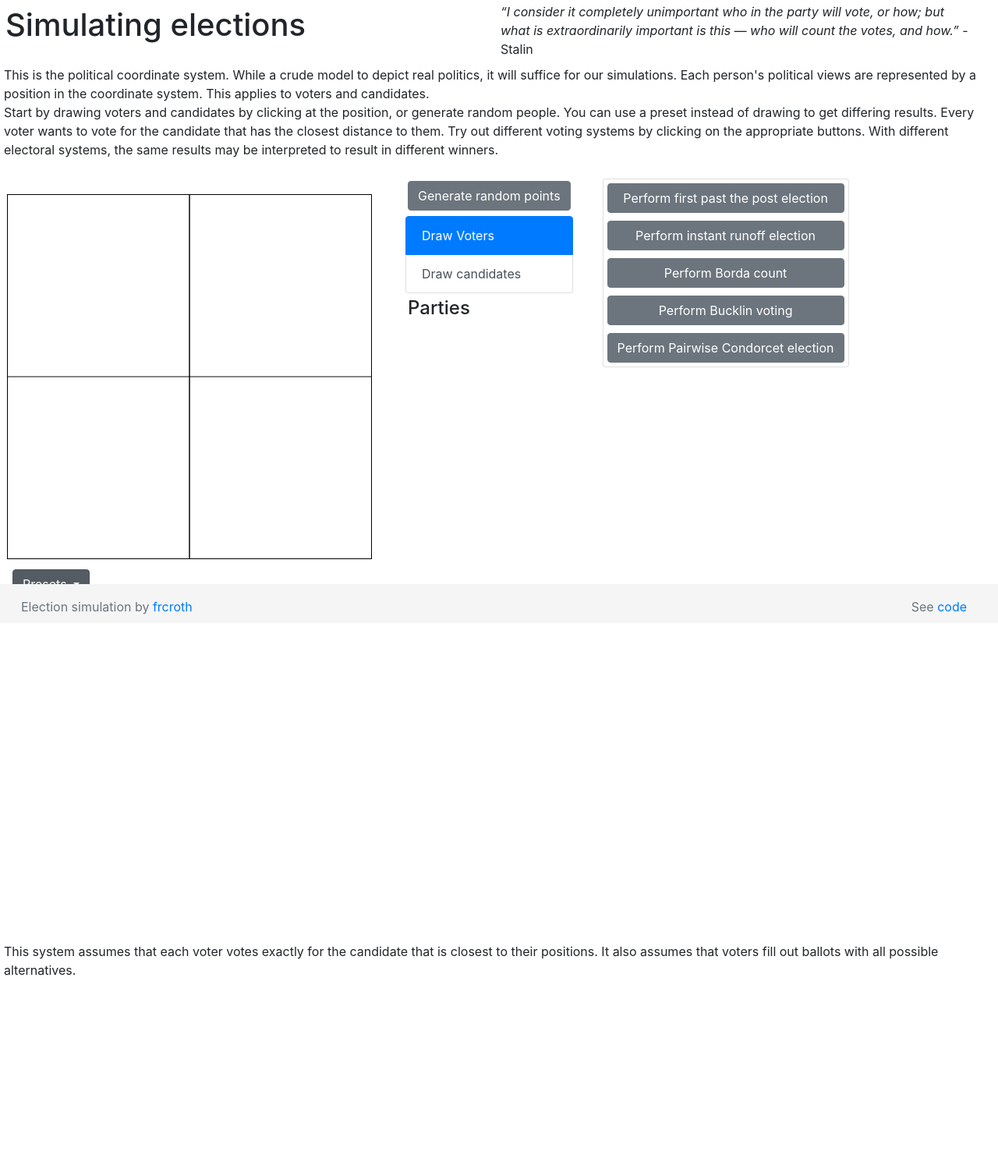
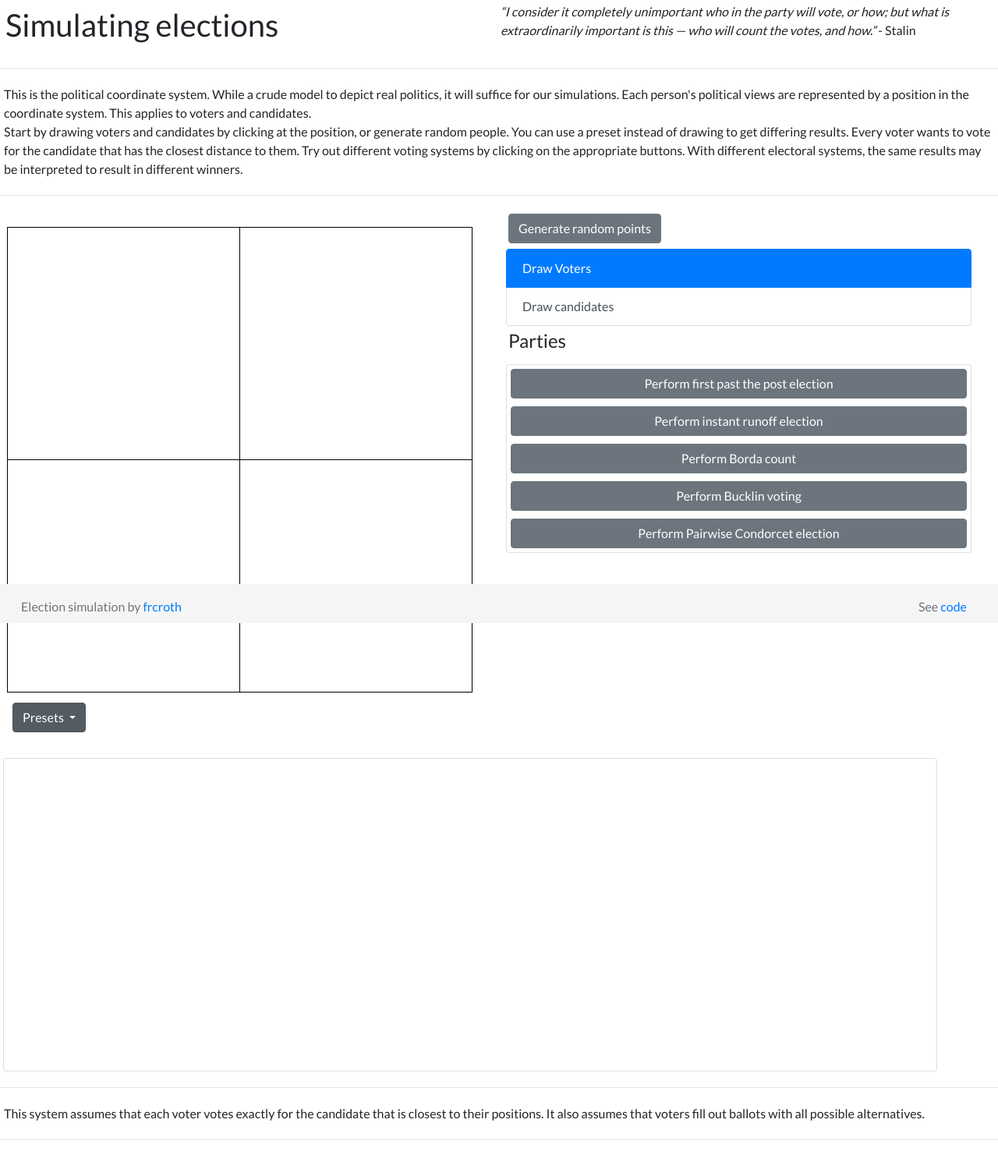
Before and after one commit to frcroth/elections, a plain HTML site: page index.html in a window 1280 px wide. Shown: the part 1-1500 px from the top of the page at 78% size. Before the commit the page ends 1278 px from the top, so only its background shows below. Drawn offline with nearby package versions, Linux system fonts and the light colour scheme.

Commit message:
Improve layout and look

```diff
--- a/css/custom.css
+++ b/css/custom.css
@@ -1,6 +1,5 @@
-canvas#coordinate-system {
-    border: 1px solid #000000;
-    width: 100%;
+* {
+    font-family: 'Lato', sans-serif;
 }
 
 div {
@@ -9,16 +8,6 @@ div {
 
 li {
     list-style-type: none
-}
-
-.party-container {
-    width: max-content;
-    padding: 1%
-}
-
-#coordinate-system-row {
-    padding: 20px;
-    min-width: 40%;
 }
 
 h1 {
@@ -31,6 +20,21 @@ h4 {
 
 p {
     padding: 5px
+}
+
+canvas#coordinate-system {
+    border: 1px solid #000000;
+    width: 100%;
+}
+
+.party-container {
+    width: max-content;
+    padding: 1%
+}
+
+#coordinate-system-row {
+    padding: 20px;
+    min-width: 40%;
 }
 
 .main-row {
@@ -63,6 +67,10 @@ p {
     padding: 20px
 }
 
+#election-results {
+    min-width: 30%;
+}
+
 .quote {
     font-style: italic;
     margin: auto;
--- a/index.html
+++ b/index.html
@@ -9,10 +9,16 @@
     <meta name="description" content="Simulating Elections">
     <meta name="author" content="frcroth">
 
-    <link rel="stylesheet" href="css/custom.css">
+
     <!-- Bootstrap -->
     <link rel="stylesheet" href="https://maxcdn.bootstrapcdn.com/bootstrap/4.0.0/css/bootstrap.min.css"
         integrity="sha384-Gn5384xqQ1aoWXA+058RXPxPg6fy4IWvTNh0E263XmFcJlSAwiGgFAW/dAiS6JXm" crossorigin="anonymous">
+
+    <link rel="stylesheet" href="css/custom.css">
+
+    <!-- Fonts -->
+    <link rel="preconnect" href="https://fonts.gstatic.com">
+    <link href="https://fonts.googleapis.com/css2?family=Lato&display=swap" rel="stylesheet">
 
 </head>
 
@@ -25,6 +31,7 @@
             <q class="quote ">I consider it completely unimportant who in the party will vote, or how; but
                 what is extraordinarily important is this — who will count the votes, and how.</q> - Stalin</div>
     </div>
+    <hr />
     <p> This is the political coordinate system. While a crude model to depict real politics, it will suffice for our
         simulations.
         Each person's political views are represented by a position in the coordinate system. This applies to voters and
@@ -35,6 +42,7 @@
         Every voter wants to vote for the candidate that has the closest distance to them. Try out different voting
         systems by clicking on the appropriate buttons. With different electoral systems, the same results may be
         interpreted to result in different winners.</p>
+    <hr />
     <div class="row main-row">
         <div class="col-sm" id="coordinate-system-row">
             <div id="coordinate-system-box">
@@ -71,8 +79,6 @@
 
             <h4>Parties</h4>
             <ul id="candidate_list" class="list-group"></ul>
-        </div>
-        <div class="col-sm">
             <div class="card">
                 <button onclick="firstPastThePost()" class="btn btn-secondary">Perform first past the post
                     election</button>
@@ -85,17 +91,18 @@
         </div>
         <div class="col-sm">
             <div id="election-result-text"></div>
+            <div id="election-results" class="card">
+                <canvas id="diagram-canvas" width="600" height="400" style="display: block; margin:auto"></canvas>
+            </div>
         </div>
-        <div id="election-results" class="col-sm">
-            <canvas id="diagram-canvas" width="600" height="400" style="display: block; margin:auto"></canvas>
-        </div>
+
         <div id="additional-results" class="col-m"></div>
     </div>
-
+    <hr />
     <p>This system assumes that each voter votes exactly for the candidate that is closest to their positions. It also
         assumes that voters fill out ballots with all possible alternatives.</p>
-
-
+    <hr />
+    <div>&nbsp;</div>
 
     <footer class="footer">
         <div class="row">
--- a/js/elections.js
+++ b/js/elections.js
@@ -34,7 +34,7 @@ class Election {
 
             },
             options: {
-                responsive: false,
+                // responsive: true,
                 scales: {
                     yAxes: [{
                         ticks: {
```
